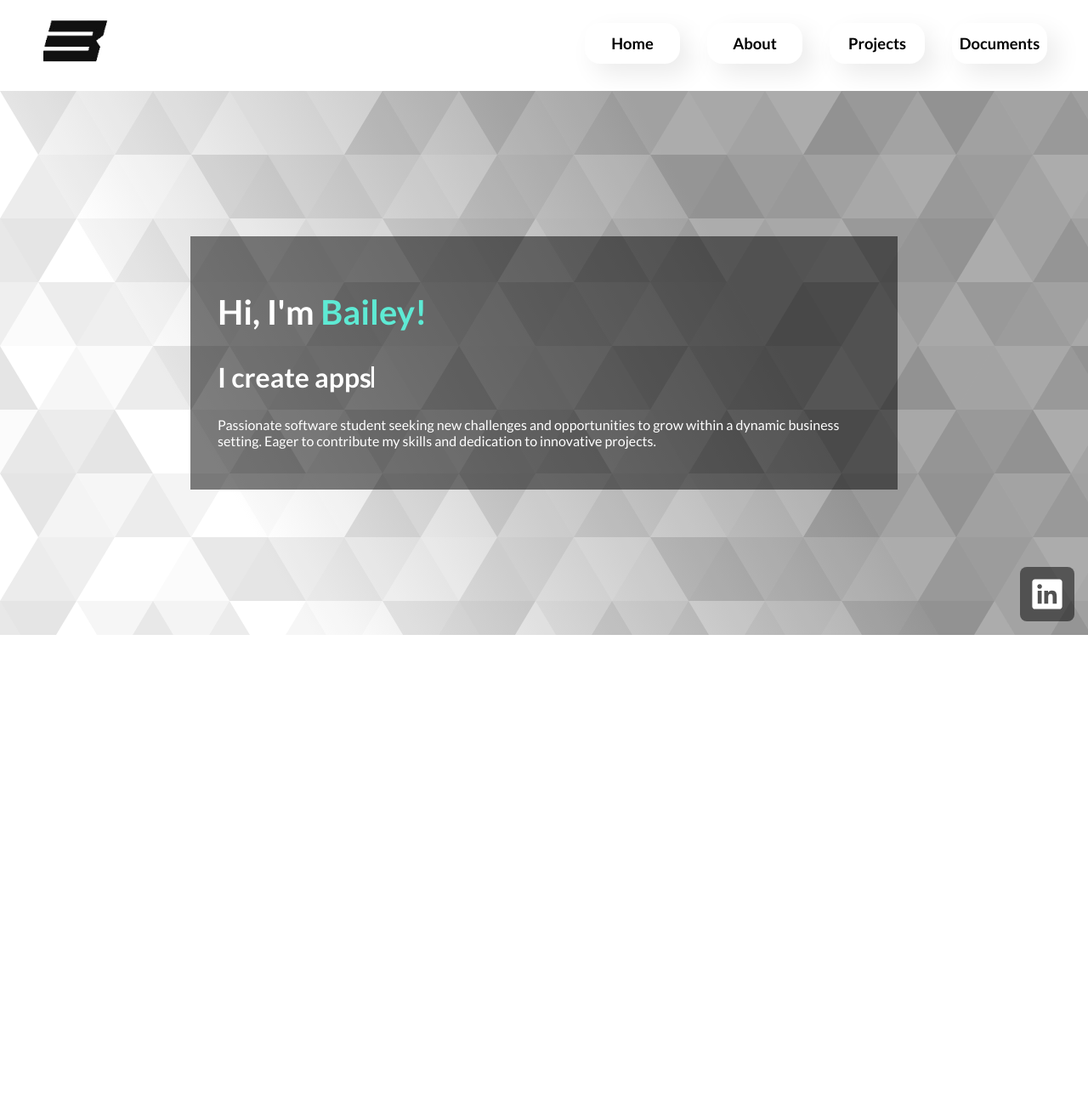
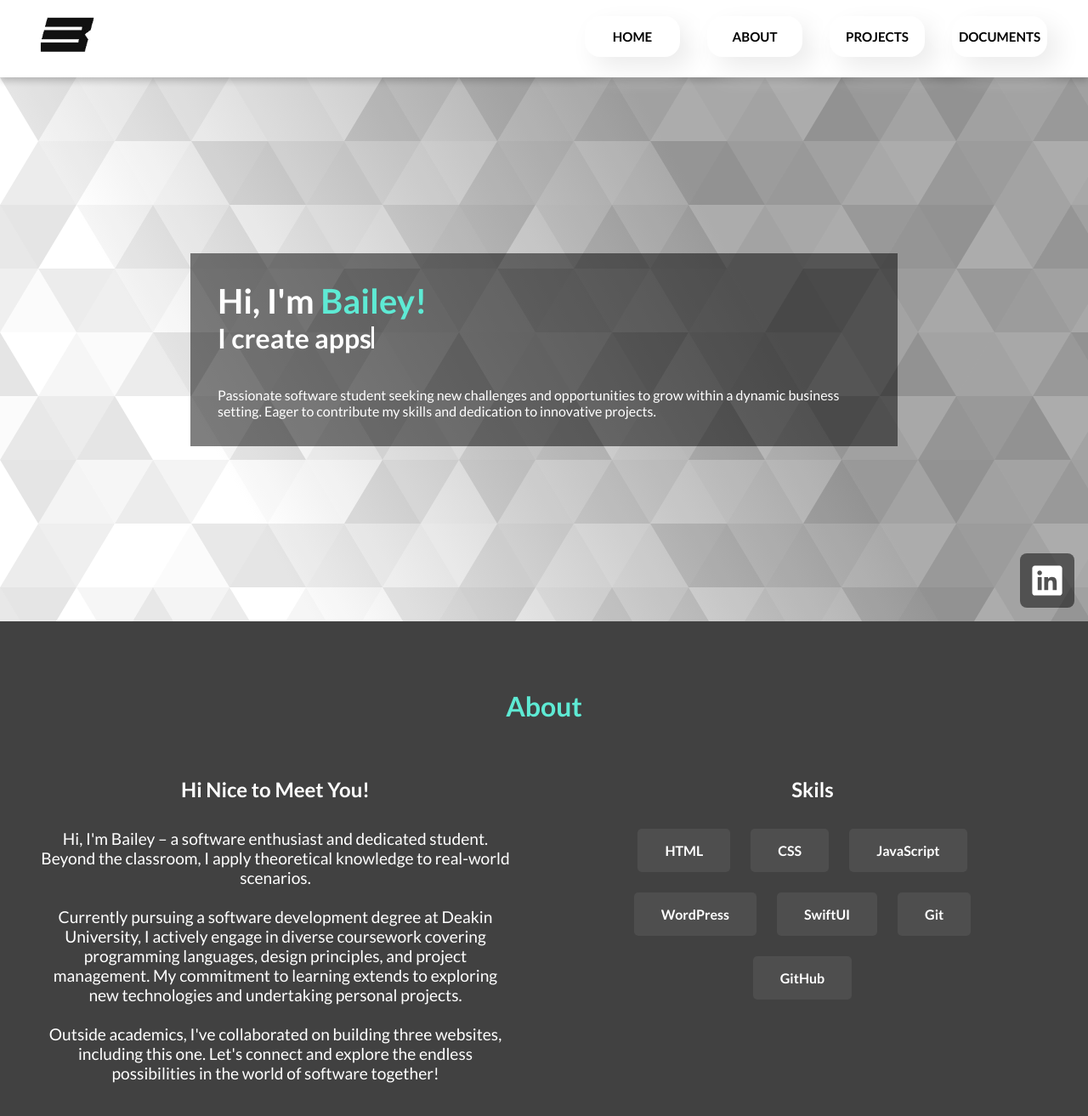
Before and after one commit to B-JThomas/Personal-Portfolio, a plain HTML site: page index.html in a window 1280 px wide. Shown: the part 5-1318 px from the top of the page at 85% size. Before the commit the page ends 800 px from the top, so only its background shows below. Drawn offline with Linux system fonts and the light colour scheme.

Commit message:
Started About Section

```diff
--- a/index.html
+++ b/index.html
@@ -15,10 +15,10 @@
         <header>
             <img src="images/logo.png" alt="Bailey's Logo" class="logo">
             <div class="nav-links">
-                <a class="navlink" href="#">Home</a>
-                <a class="navlink" href="#">About</a>
-                <a class="navlink" href="#">Projects</a>
-                <a class="navlink" href="#">Documents</a>
+                <a class="navlink" href="#">HOME</a>
+                <a class="navlink" href="#about">ABOUT</a>
+                <a class="navlink" href="#">PROJECTS</a>
+                <a class="navlink" href="#">DOCUMENTS</a>
             </div>
         </header>
         <main>
@@ -27,7 +27,7 @@
                     <div class="typed-message">
                         <h1>Hi, I'm <strong class="h1-name">Bailey!</strong></h1>
                         <h2 id="greeting"></h2>
-                        <p class="bio">Passionate software student seeking new challenges and opportunities to grow within
+                        <p class="bio"><br><br>Passionate software student seeking new challenges and opportunities to grow within
                                 a dynamic business setting. Eager to contribute my skills and dedication to
                                 innovative projects.
                         </p>
@@ -37,9 +37,41 @@
                     </div>
                 </div>
             </section>
-            <section class="about">
+            <section id="about">
+                <div class="about-container">
+                    <h2 class="about-heading">About</h2>
+                    <div class="about-level-1">
+                        <div class="about-synopsis">
+                            <h3>Hi Nice to Meet You!</h3>
+                            <p>
+                                Hi, I'm Bailey – a software enthusiast and dedicated student. Beyond the classroom, I apply theoretical knowledge to real-world scenarios.
+                                <br>
+                                <br>
+                                Currently pursuing a software development degree at Deakin University, I actively engage in diverse coursework covering programming languages, design principles, and project management. My commitment to learning extends to exploring new technologies and undertaking personal projects.
+                                <br>
+                                <br>
+                                Outside academics, I've collaborated on building three websites, including this one. Let's connect and explore the endless possibilities in the world of software together!
+                            </p>
+                        </div>
+                        <div>
+                            <h3>Skils</h3>
+                            <div class="skills-container">
+                                <div class="skill">HTML</div>
+                                <div class="skill">CSS</div>
+                                <div class="skill">JavaScript</div>
+                                <div class="skill">WordPress</div>
+                                <div class="skill">SwiftUI</div>
+                                <div class="skill">Git</div>
+                                <div class="skill">GitHub</div>
+                            </div>
+                        </div>
+                    </div>
+                </div>
+            </section>
+            <section id="">
 
             </section>
+
         </main>
 
         <footer></footer>
--- a/styles.css
+++ b/styles.css
@@ -1,3 +1,8 @@
+* {
+    margin: 0;
+    padding: 0;
+}
+
 body {
     font-family: 'Lato', sans-serif;
     background-color: #ffffff;
@@ -62,6 +67,7 @@ header {
     position: sticky;
     top: 0;
     box-shadow: 0px 4px 8px rgba(0, 0, 0, 0.2);
+    z-index: 5;
 }
 
 .nav-links {
@@ -72,7 +78,7 @@ header {
 
 .logo {
     width: auto;
-    height: 6rem;
+    height: 5rem;
 }
 
 .navlink {
@@ -84,7 +90,7 @@ header {
     flex: 1 1 3rem;
     margin: 0px 1rem;
     font-weight: 600;
-    font-size: 1.15rem;
+    font-size: .95rem;
     height: 3rem;
     border-radius: 20px;
     border-radius: 18px;
@@ -94,7 +100,7 @@ header {
 }
 
 .navlink:hover {
-    color: black;
+    color: #52489C;
     border-radius: 20px;
     border-radius: 18px;
     background: #ffffff;
@@ -162,11 +168,7 @@ header {
     padding: 2rem;
 }
 
-.typed-message h1,h2 {
-    color: white;
-}
-
-.bio {
+.typed-message h1,h2,p {
     color: white;
 }
 
@@ -192,3 +194,53 @@ header {
     background-color: rgba(3, 255, 217, 0.3);
     transition: .2s ease-in-out;
 }
+
+#about {
+    background-color: #414141;
+}
+
+.about-level-1 {
+    display: grid;
+    grid-template-columns: 1fr 1fr;
+    gap: 5rem;
+
+}
+
+.about-container {
+    padding: 5rem 3rem 12rem 3rem;
+}
+
+.about-heading {
+    color: rgb(94 234 212);
+    padding-bottom: 4rem;
+    text-align: center;
+}
+
+.about-level-1 h3{
+    color: white;
+    padding-bottom: 2rem;
+    text-align: center;
+}
+
+.about-synopsis p{
+    color: white;
+    font-size: 1.2rem;
+    text-align: center;
+}
+
+.skills-container {
+    display: flex;
+    flex-wrap: wrap;
+    justify-content: center;
+}
+
+.skill {
+    padding: 1rem 2rem;
+    margin-bottom: 1.5rem;
+    margin-right: 1.5rem;
+    background: rgba(82, 82, 82, .8);
+    border-radius: 5px;
+    font-weight: 600;
+    color: rgb(255, 255, 255);
+    display: block;
+}
```
